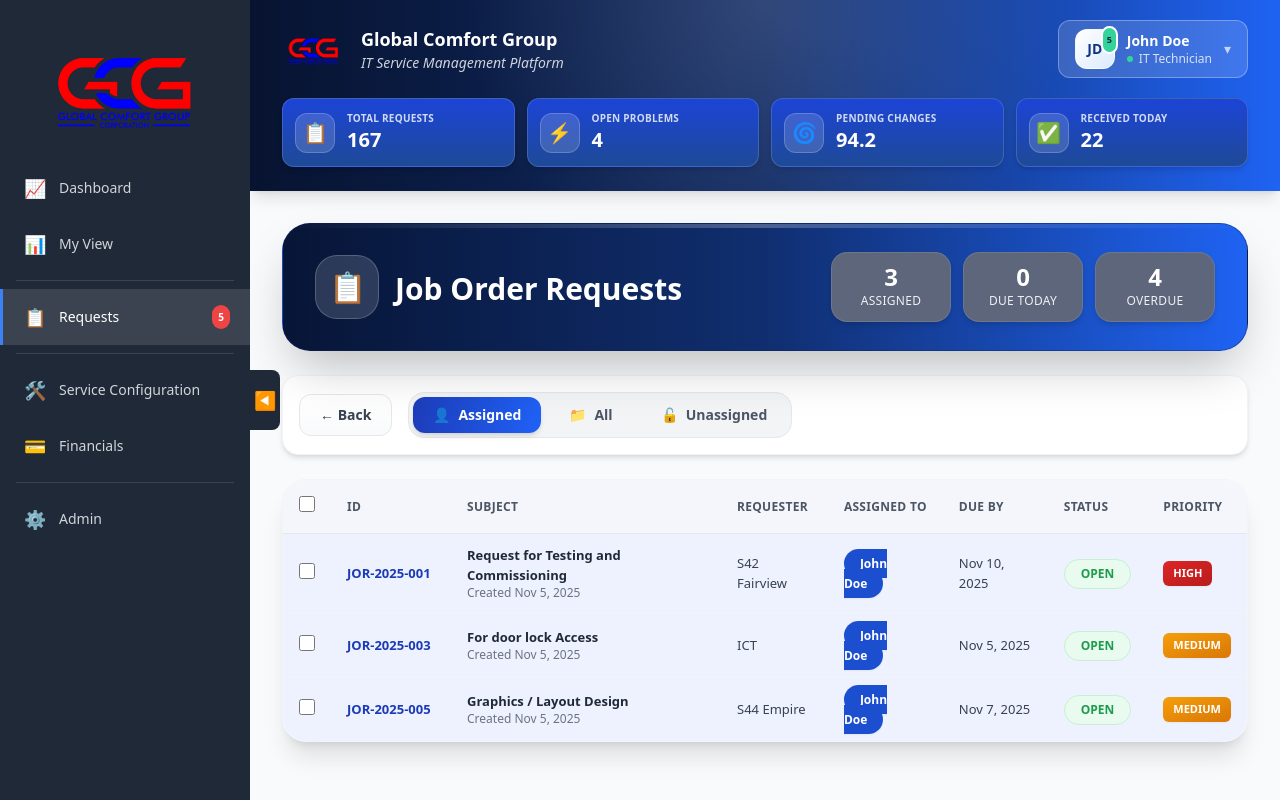
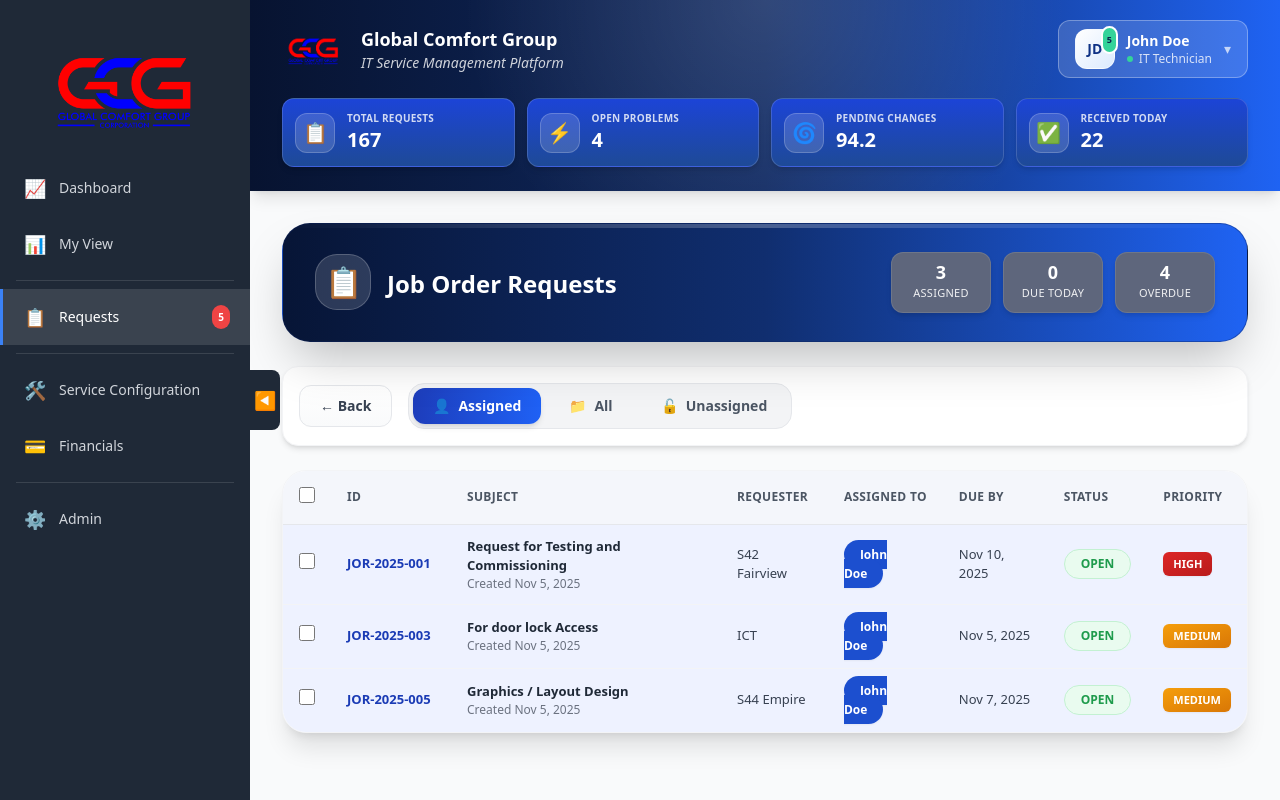
Before and after one commit to giopcarballo/react-servicedesk, a React (Vite) app: page /requests in a window 1280 px wide. Built offline with nearby package versions, Linux system fonts and the light colour scheme.

Commit message:
minor style adjustment

```diff
--- a/src/pages/DashboardSectionA.jsx
+++ b/src/pages/DashboardSectionA.jsx
@@ -30,7 +30,7 @@ function DashboardSectionA() {
   const navigate = useNavigate()
 
   // Maintenance Mode - Set to false to restore normal functionality
-  const isUnderMaintenance = false
+  const isUnderMaintenance = true
 
   const [sidebarCollapsed, setSidebarCollapsed] = useState(false)
   const [currentView, setCurrentView] = useState('landing')
--- a/src/pages/Request.jsx
+++ b/src/pages/Request.jsx
@@ -1059,16 +1059,16 @@ function Request() {
               <div className="absolute inset-x-0 top-0 h-1 bg-gradient-to-r from-transparent via-white/40 to-transparent opacity-60" aria-hidden="true"></div>
               <div className="px-6 md:px-8 py-7 flex flex-wrap items-center justify-between gap-6 text-white relative">
                 <div className="flex items-center gap-4">
-                  <div className="w-16 h-16 rounded-[22px] bg-white/15 flex items-center justify-center text-3xl border border-white/20">📋</div>
+                  <div className="w-14 h-14 rounded-[22px] bg-white/15 flex items-center justify-center text-3xl border border-white/20">📋</div>
                   <div>
-                    <h2 className="text-3xl font-semibold mt-1">Job Order Requests</h2>
+                    <h2 className="text-2xl font-semibold mt-1">Job Order Requests</h2>
                   </div>
                 </div>
                 <div className="flex flex-wrap gap-3">
                   {summaryStats.map((stat) => (
-                    <div key={stat.label} className="bg-[#5e667c] text-white px-6 py-3 rounded-2xl border border-white/10 shadow-md min-w-[120px] text-center">
-                      <p className="text-2xl font-bold leading-none">{stat.value}</p>
-                      <p className="text-xs uppercase tracking-wide text-white/90 mt-1">{stat.label}</p>
+                    <div key={stat.label} className="bg-[#5e667c] text-white px-4 py-2.5 rounded-xl border border-white/10 shadow-md min-w-[100px] text-center">
+                      <p className="text-lg font-bold leading-none">{stat.value}</p>
+                      <p className="text-[11px] uppercase tracking-wide text-white/90 mt-1">{stat.label}</p>
                     </div>
                   ))}
                 </div>
--- a/src/pages/TicketIntake.jsx
+++ b/src/pages/TicketIntake.jsx
@@ -92,12 +92,7 @@ function TicketIntake() {
       <Header
         collapsed={sidebarCollapsed}
         subtitle="Ticket Intake & Classification"
-        stats={[
-          { label: 'New Tickets', value: '12', icon: '📥' },
-          { label: 'In Triage', value: '5', icon: '🔄' },
-          { label: 'Categorized', value: '42', icon: '📋' },
-          { label: 'Templates', value: '16', icon: '📄' }
-        ]}
+        showStats={false}
       />
 
       <div className={`max-w-7xl mx-auto py-8 px-4 sm:px-6 lg:px-8 transition-all duration-300 ${sidebarCollapsed ? '' : 'with-sidebar'}`}>
```
